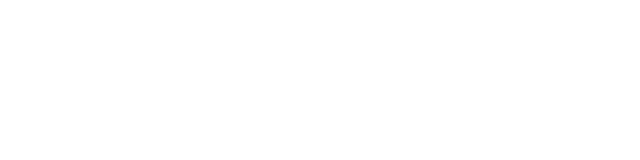
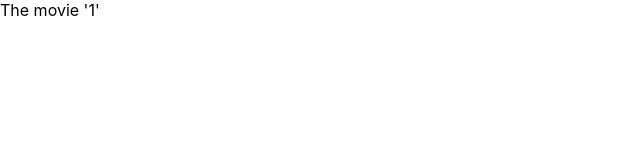
Before and after one commit to emanuelefirmani/react-ghibli, a React (Create React App) app: page /movies/1 in a window 1280 px wide. Before the commit this address had no page. Shown: the top 160 px of the page, without its empty margins (0-640 px from the left). Built offline with nearby package versions, Linux system fonts and the light colour scheme.

Commit message:
MoviePage renders the id of the movie read from the url

```diff
--- a/src/App.tsx
+++ b/src/App.tsx
@@ -7,14 +7,16 @@ import {
 } from "react-router-dom";
 import { Routes } from 'react-router';
 import MovieListPage from './Movies/MovieListPage';
+import MoviePage from './Movies/MoviePage';
 
 function App() {
   return (
     <Router>
       <Routes>
-        <Route path="/" element={<Home/>} />
-        <Route path="/about" element={<About/>} />
-        <Route path="/movies" element={<MovieListPage/>} />
+        <Route path="/" element={<Home />} />
+        <Route path="/about" element={<About />} />
+        <Route path="/movies" element={<MovieListPage />} />
+        <Route path="/movies/:movieId" element={<MoviePage />} />
       </Routes>
     </Router>
   );
--- /dev/null
+++ b/src/Movies/MoviePage.tsx
@@ -0,0 +1,8 @@
+import { Component } from "react";
+import { useParams } from "react-router";
+
+export default function MoviePage() {
+    let params = useParams();
+    let movieId = params.movieId;
+    return (<div>The movie '{movieId}'</div>);
+}
```
